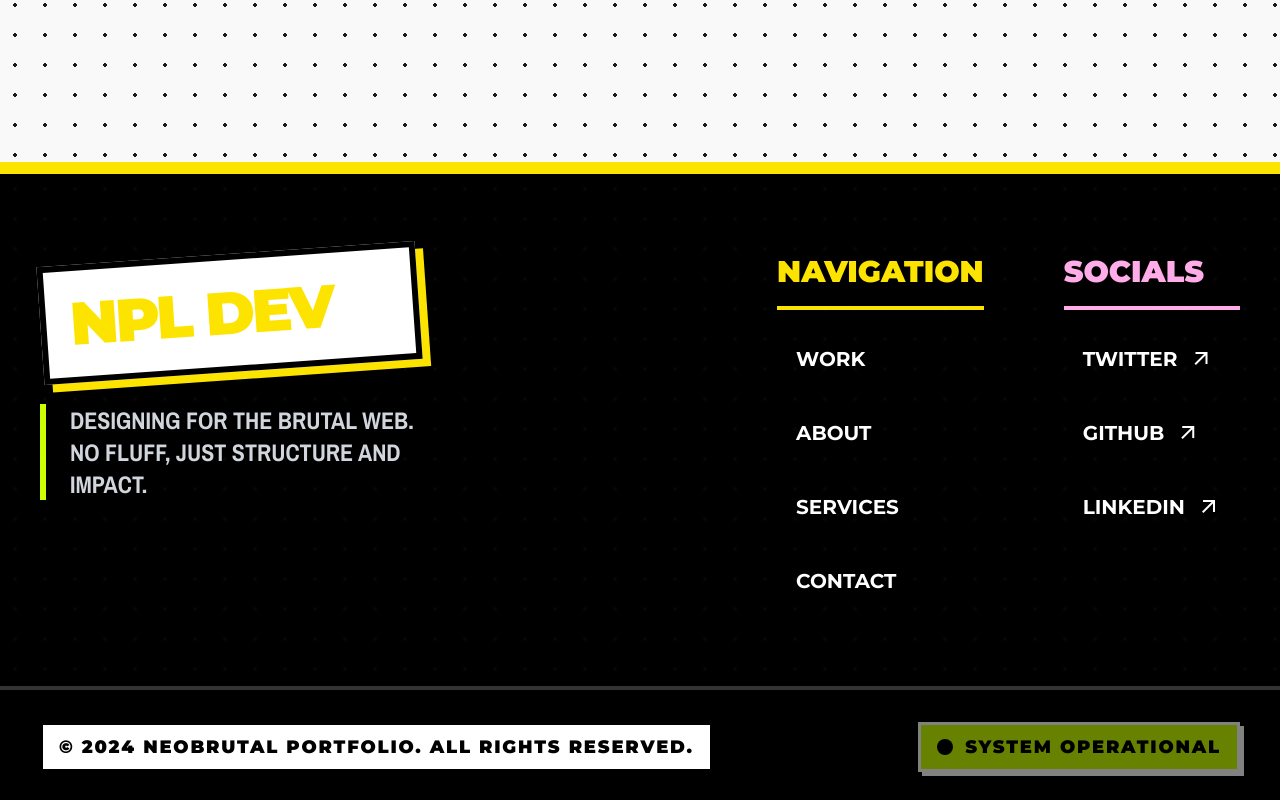
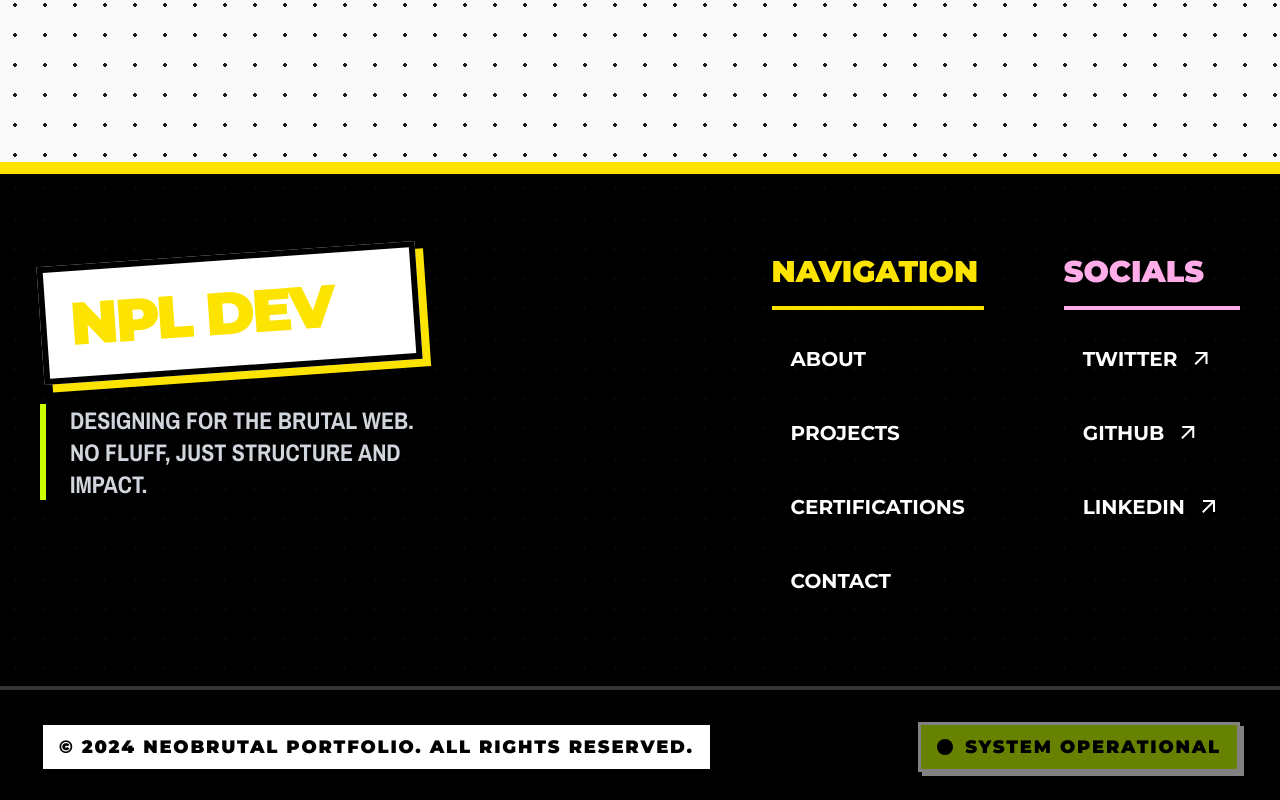
Before and after one commit to nopal087/PORTOFOLIO-2026, a Next.js app: page / in a window 1280 px wide. Shown: the part 11200-12000 px from the top of the page. Built offline with nearby package versions, Linux system fonts and the light colour scheme.

Commit message:
feat: update footer navigation links to match actual sections

```diff
--- a/src/app/page.tsx
+++ b/src/app/page.tsx
@@ -495,10 +495,10 @@ export default function Home() {
 <div className="flex flex-col md:flex-row gap-20 w-full md:w-2/3 justify-end">
 <div className="flex flex-col gap-6">
 <h4 className="font-display font-black text-3xl text-primary-fixed uppercase border-b-[4px] border-primary-fixed pb-4 inline-block">Navigation</h4>
-<a className="font-display font-bold text-xl hover:text-black hover:bg-cyan-brutal uppercase hover:translate-x-4 transition-all px-4 py-2 border-[3px] border-transparent hover:border-white inline-block" href="#">Work</a>
-<a className="font-display font-bold text-xl hover:text-black hover:bg-lime-brutal uppercase hover:translate-x-4 transition-all px-4 py-2 border-[3px] border-transparent hover:border-white inline-block" href="#">About</a>
-<a className="font-display font-bold text-xl hover:text-black hover:bg-secondary-fixed-dim uppercase hover:translate-x-4 transition-all px-4 py-2 border-[3px] border-transparent hover:border-white inline-block" href="#">Services</a>
-<a className="font-display font-bold text-xl hover:text-black hover:bg-primary-fixed uppercase hover:translate-x-4 transition-all px-4 py-2 border-[3px] border-transparent hover:border-white inline-block" href="#">Contact</a>
+<a className="font-display font-bold text-xl hover:text-black hover:bg-cyan-brutal uppercase hover:translate-x-4 transition-all px-4 py-2 border-[3px] border-transparent hover:border-white inline-block" href="#about">About</a>
+<a className="font-display font-bold text-xl hover:text-black hover:bg-lime-brutal uppercase hover:translate-x-4 transition-all px-4 py-2 border-[3px] border-transparent hover:border-white inline-block" href="#projects">Projects</a>
+<a className="font-display font-bold text-xl hover:text-black hover:bg-secondary-fixed-dim uppercase hover:translate-x-4 transition-all px-4 py-2 border-[3px] border-transparent hover:border-white inline-block" href="/certifications">Certifications</a>
+<a className="font-display font-bold text-xl hover:text-black hover:bg-primary-fixed uppercase hover:translate-x-4 transition-all px-4 py-2 border-[3px] border-transparent hover:border-white inline-block" href="#contact">Contact</a>
 </div>
 <div className="flex flex-col gap-6">
 <h4 className="font-display font-black text-3xl text-secondary-fixed-dim uppercase border-b-[4px] border-secondary-fixed-dim pb-4 inline-block">Socials</h4>
```
